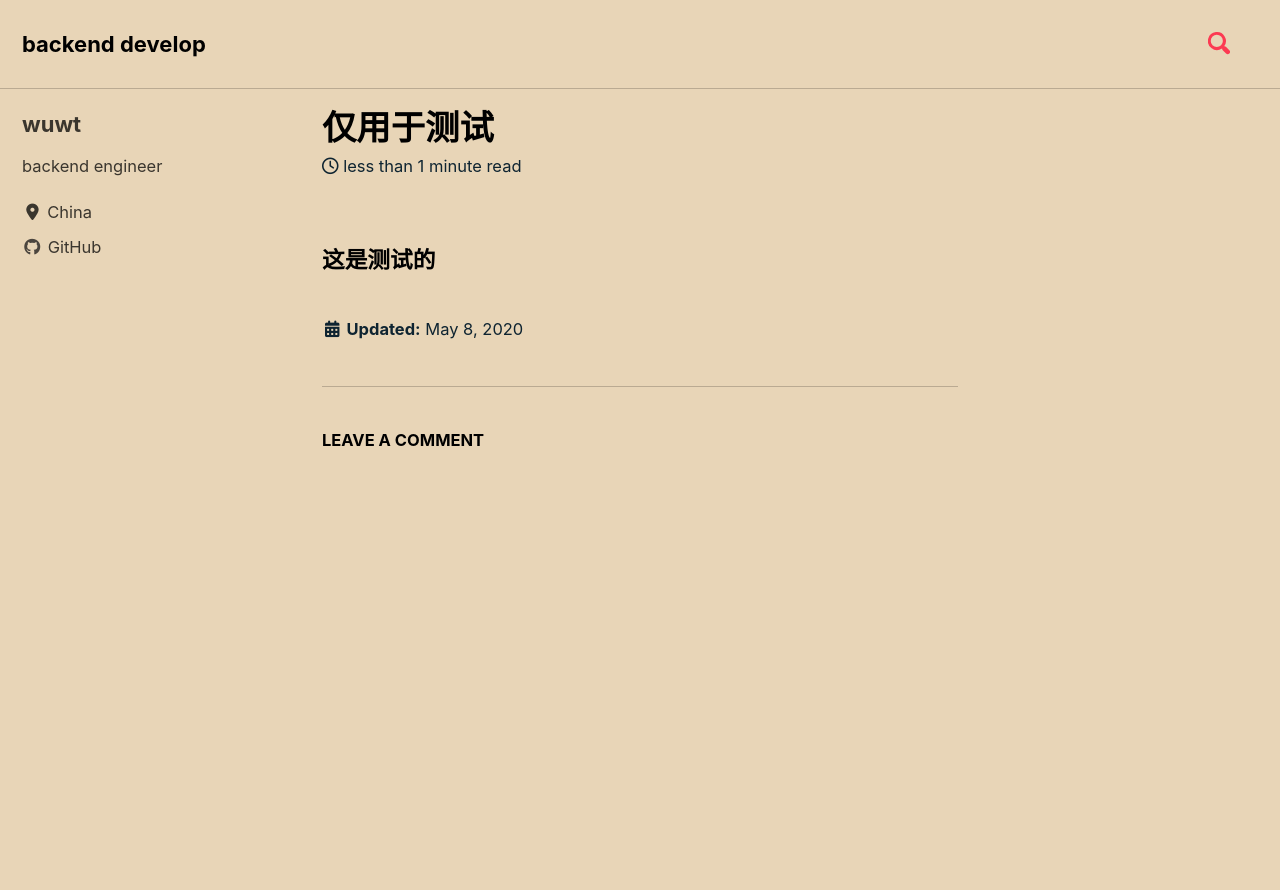
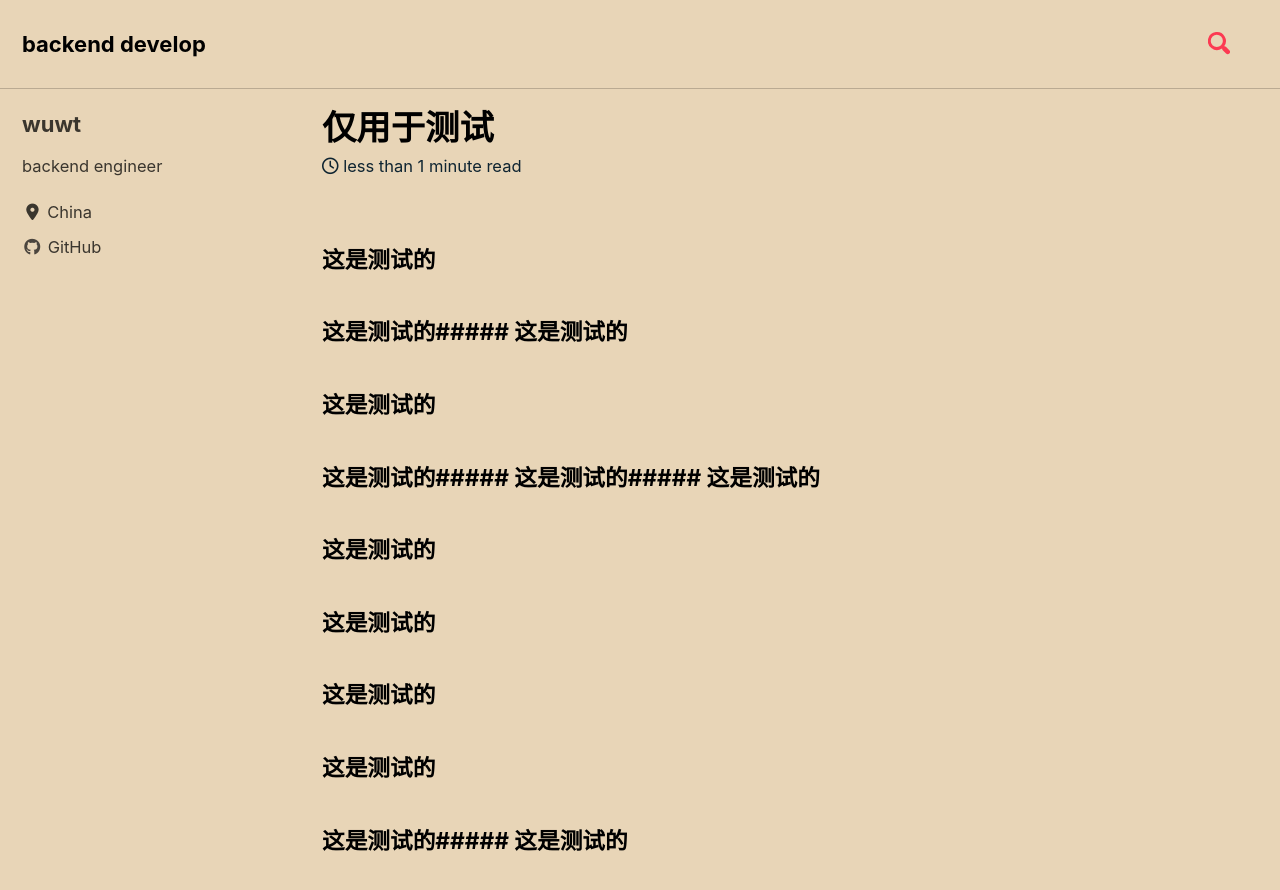
Before and after one commit to wuwtBeyond/wuwtBeyond.github.io, a Jekyll site: the page built from _posts/2020-05-08-仅用于测试.md, in a window 1280 px wide and 900 px high. Shown: the top 890 px of the window. Built offline with Jekyll 4.4.1, drawn with Linux system fonts in a browser that asks for light colours; cached includes are drawn as plain includes; nearby versions of some CDN libraries; comment, search, counter and statistics services are not loaded; some of the changed text lies outside the part shown.

```diff
--- a/_posts/2020-05-08-仅用于测试.md
+++ b/_posts/2020-05-08-仅用于测试.md
@@ -1 +1,28 @@
 ##### 这是测试的
+##### 这是测试的##### 这是测试的
+##### 这是测试的
+##### 这是测试的##### 这是测试的##### 这是测试的
+##### 这是测试的
+##### 这是测试的
+##### 这是测试的
+##### 这是测试的
+##### 这是测试的##### 这是测试的
+##### 这是测试的
+##### 这是测试的##### 这是测试的##### 这是测试的
+##### 这是测试的
+##### 这是测试的
+##### 这是测试的
+##### 这是测试的
+##### 这是测试的##### 这是测试的
+##### 这是测试的
+##### 这是测试的##### 这是测试的##### 这是测试的
+##### 这是测试的
+##### 这是测试的
+##### 这是测试的
+##### 这是测试的
+##### 这是测试的##### 这是测试的
+##### 这是测试的
+##### 这是测试的##### 这是测试的##### 这是测试的
+##### 这是测试的
+##### 这是测试的
+##### 这是测试的
```
Also changed, not shown: 2 other files.
